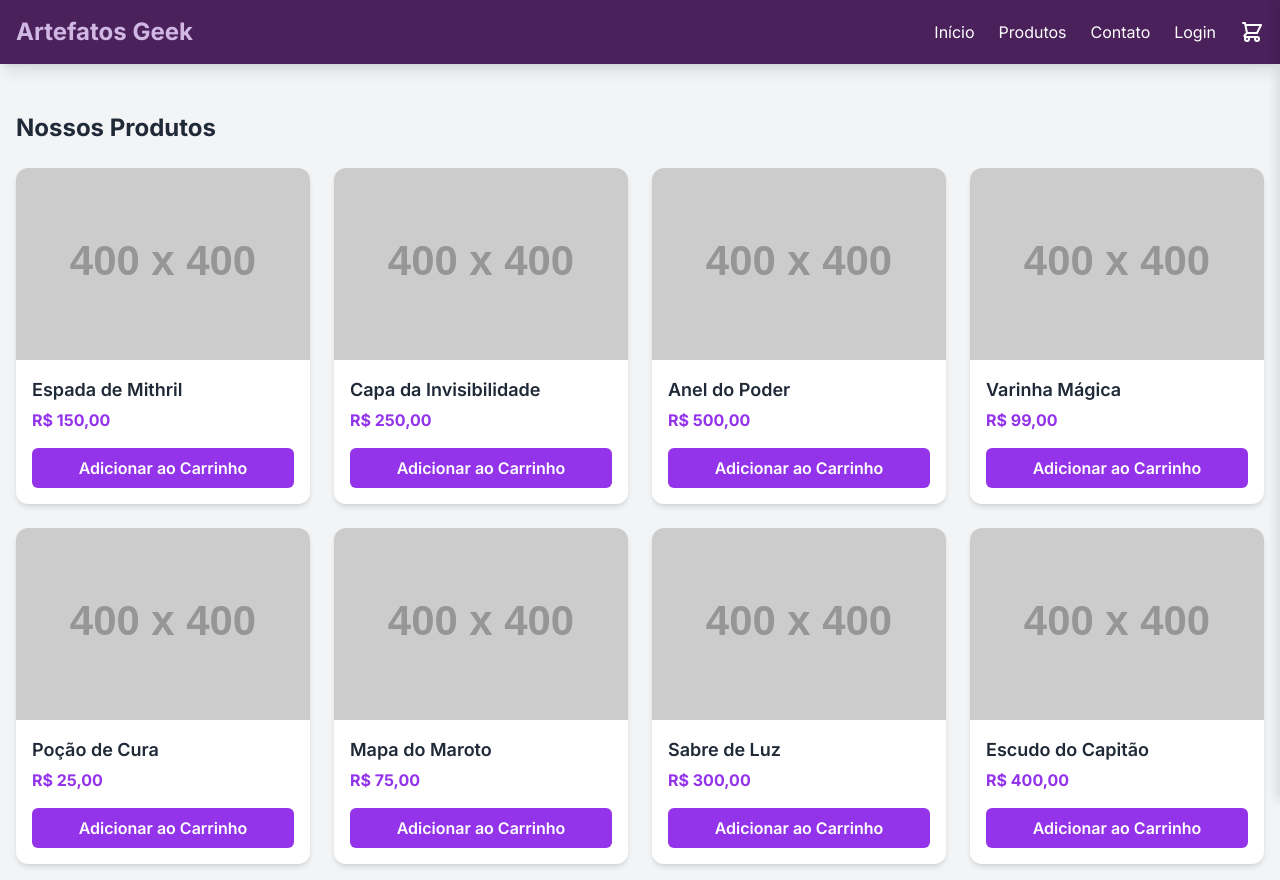
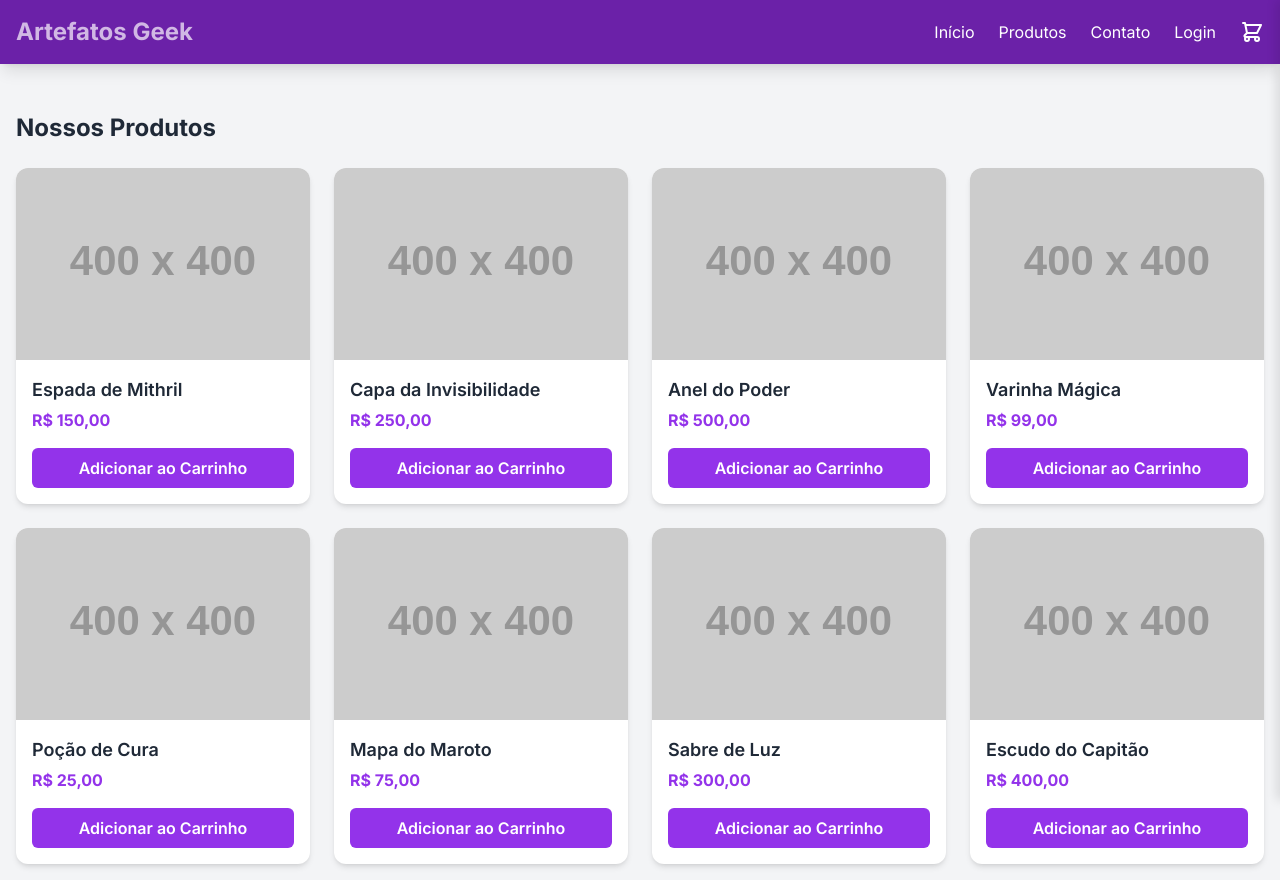
Before and after one commit to Triztgr/Triztgr.github.io, a plain HTML site: page carrinho.html in a window 1280 px wide. Drawn offline with nearby package versions, Linux system fonts and the light colour scheme.

Commit message:
Update carrinho.html

```diff
--- a/carrinho.html
+++ b/carrinho.html
@@ -13,7 +13,7 @@
         }
         /* Custom CSS para a barra de navegação e cores roxas */
         .bg-purple-900-custom {
-            background-color: #4a215b;
+            background-color: #6b21a8;
         }
         .text-purple-300-custom {
             color: #d1b8e4;
```
